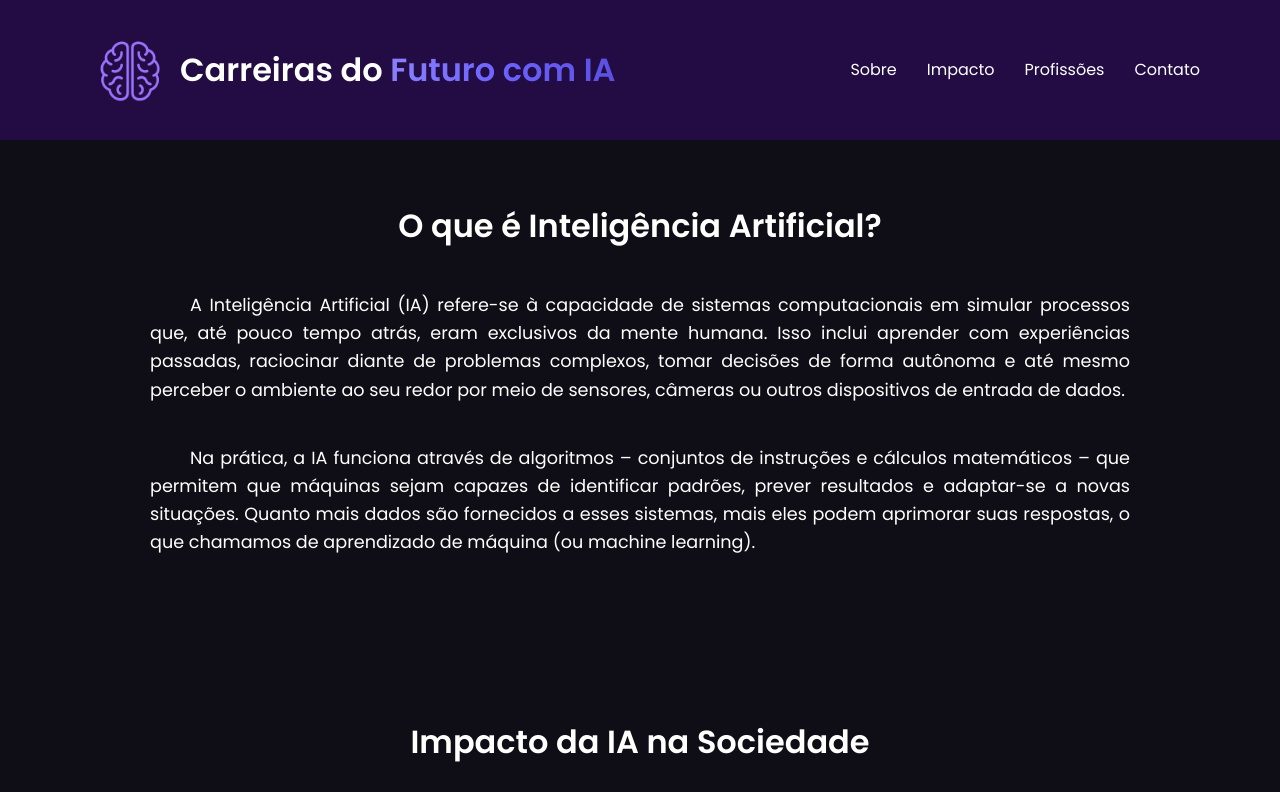
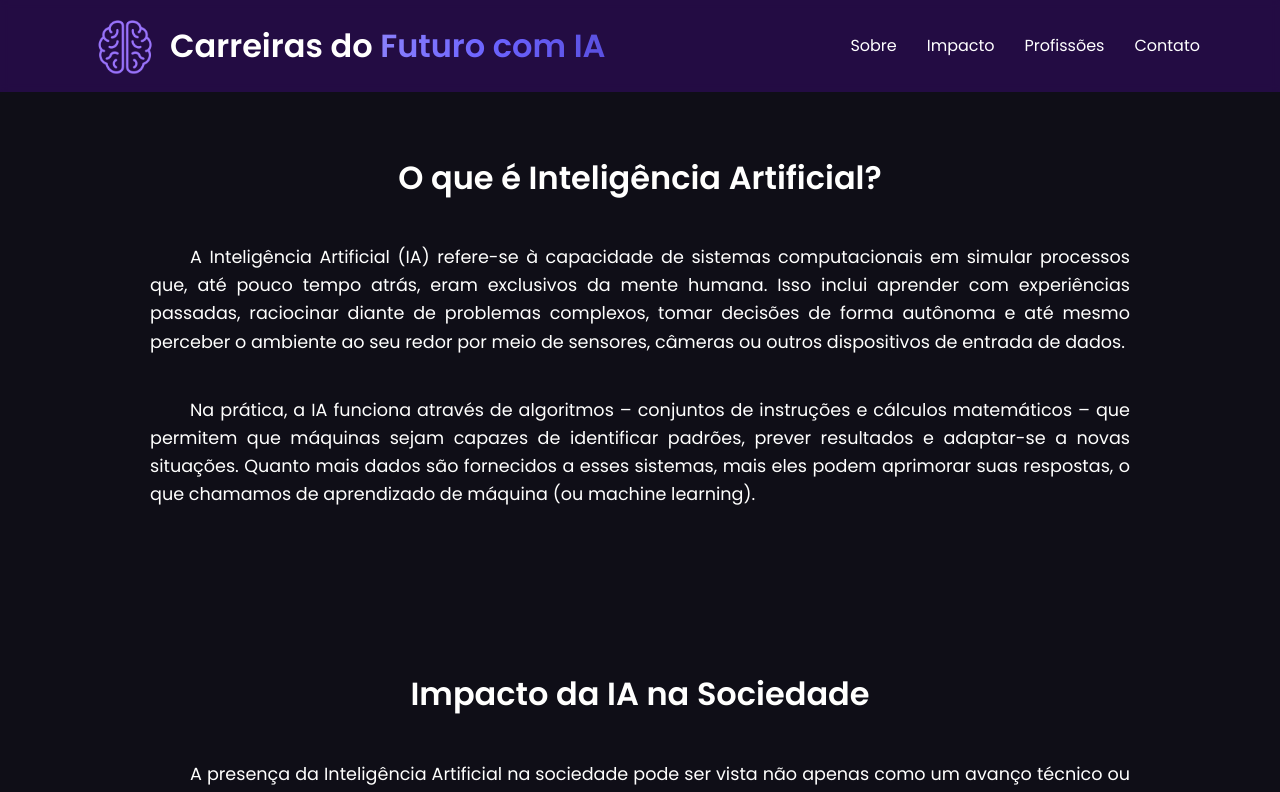
Before and after one commit to VitinhoBatista0103/projetoturma, a plain HTML site: page index.html in a window 1280 px wide. Shown: the top 792 px of the page. Drawn offline with Linux system fonts and the light colour scheme.

Commit message:
Novas atualizações

```diff
--- a/index.html
+++ b/index.html
@@ -10,7 +10,7 @@
 <body>
   <header class="header blur">
     <div class="logo-name">
-      <img src="assets/logo.png" alt="" width="100">
+      <img src="assets/logo.png" alt="" width="90">
         <h1 class="nome-pagina">
             Carreiras do<span class="span-futuro"> Futuro com IA</span>
         </h1>
--- a/style.css
+++ b/style.css
@@ -23,7 +23,7 @@ body {
   top: 0;
   z-index: 1000;
   background: linear-gradient(135deg, #2d0c57, #512da8);
-  padding: 20px 80px;
+  padding: 1px 80px;
   display: flex;
   justify-content: space-between; /* Logo à esquerda, nav à direita */
   align-items: center;
```
Also changed, not shown: programador.html (+1 -1 lines).
